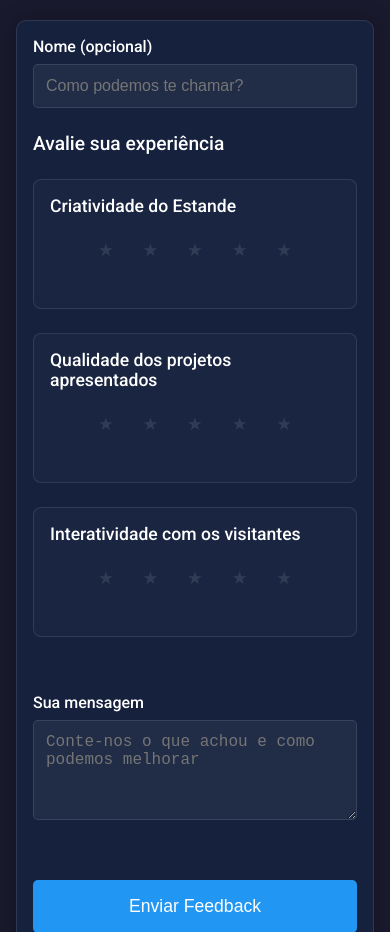
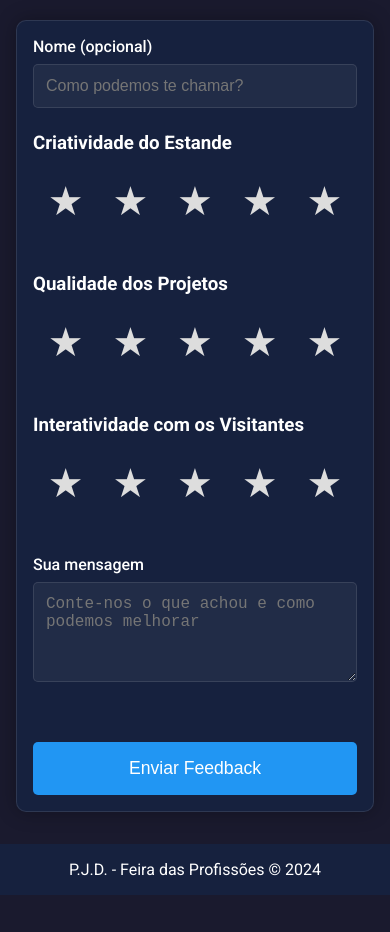
Before and after one commit to byezac/AVALIA--ES-FEIRA, a plain HTML site: page index.html in a window 390 px wide. Shown: the part 1620-2552 px from the top of the page. After the commit the page ends 2515 px from the top, so only its background shows below. Drawn offline with Linux system fonts and the light colour scheme.

Commit message:
star-commit-att

```diff
--- a/index.html
+++ b/index.html
@@ -4,6 +4,7 @@
     <meta charset="UTF-8">
     <meta name="viewport" content="width=device-width, initial-scale=1.0">
     <title>Feedback - Estande P.J.D.</title>
+    <link rel="shortcut icon" href="img/favicon.ico" type="image/x-icon">
     <link rel="stylesheet" href="styles/styles.css">
     <link rel="preconnect" href="https://fonts.googleapis.com">
     <link rel="preconnect" href="https://fonts.gstatic.com" crossorigin>
@@ -42,57 +43,53 @@
                 <input type="text" id="nome" name="nome" placeholder="Como podemos te chamar?">
             </div>
 
-            <fieldset class="rating-group">
-                <legend>Avalie sua experiência</legend>
+            <div class="rating-group">
+                <h3>Criatividade do Estande</h3>
+                <div class="stars" data-rating="criatividade">
+                    <input type="radio" name="criatividade" value="1" id="criatividade-1">
+                    <label for="criatividade-1">★</label>
+                    <input type="radio" name="criatividade" value="2" id="criatividade-2">
+                    <label for="criatividade-2">★</label>
+                    <input type="radio" name="criatividade" value="3" id="criatividade-3">
+                    <label for="criatividade-3">★</label>
+                    <input type="radio" name="criatividade" value="4" id="criatividade-4">
+                    <label for="criatividade-4">★</label>
+                    <input type="radio" name="criatividade" value="5" id="criatividade-5">
+                    <label for="criatividade-5">★</label>
+                </div>
+            </div>
 
-                <div class="rating-item">
-                    <label for="criatividade">Criatividade do Estande</label>
-                    <div class="star-rating">
-                        <input type="radio" id="criatividade5" name="criatividade" value="5">
-                        <label for="criatividade5">★</label>
-                        <input type="radio" id="criatividade4" name="criatividade" value="4">
-                        <label for="criatividade4">★</label>
-                        <input type="radio" id="criatividade3" name="criatividade" value="3">
-                        <label for="criatividade3">★</label>
-                        <input type="radio" id="criatividade2" name="criatividade" value="2">
-                        <label for="criatividade2">★</label>
-                        <input type="radio" id="criatividade1" name="criatividade" value="1">
-                        <label for="criatividade1">★</label>
-                    </div>
+            <div class="rating-group">
+                <h3>Qualidade dos Projetos</h3>
+                <div class="stars" data-rating="projetos">
+                    <input type="radio" name="projetos" value="1" id="projetos-1">
+                    <label for="projetos-1">★</label>
+                    <input type="radio" name="projetos" value="2" id="projetos-2">
+                    <label for="projetos-2">★</label>
+                    <input type="radio" name="projetos" value="3" id="projetos-3">
+                    <label for="projetos-3">★</label>
+                    <input type="radio" name="projetos" value="4" id="projetos-4">
+                    <label for="projetos-4">★</label>
+                    <input type="radio" name="projetos" value="5" id="projetos-5">
+                    <label for="projetos-5">★</label>
                 </div>
+            </div>
 
-                <div class="rating-item">
-                    <label for="projetos">Qualidade dos projetos apresentados</label>
-                    <div class="star-rating">
-                        <input type="radio" id="projetos5" name="projetos" value="5">
-                        <label for="projetos5">★</label>
-                        <input type="radio" id="projetos4" name="projetos" value="4">
-                        <label for="projetos4">★</label>
-                        <input type="radio" id="projetos3" name="projetos" value="3">
-                        <label for="projetos3">★</label>
-                        <input type="radio" id="projetos2" name="projetos" value="2">
-                        <label for="projetos2">★</label>
-                        <input type="radio" id="projetos1" name="projetos" value="1">
-                        <label for="projetos1">★</label>
-                    </div>
+            <div class="rating-group">
+                <h3>Interatividade com os Visitantes</h3>
+                <div class="stars" data-rating="interatividade">
+                    <input type="radio" name="interatividade" value="1" id="interatividade-1">
+                    <label for="interatividade-1">★</label>
+                    <input type="radio" name="interatividade" value="2" id="interatividade-2">
+                    <label for="interatividade-2">★</label>
+                    <input type="radio" name="interatividade" value="3" id="interatividade-3">
+                    <label for="interatividade-3">★</label>
+                    <input type="radio" name="interatividade" value="4" id="interatividade-4">
+                    <label for="interatividade-4">★</label>
+                    <input type="radio" name="interatividade" value="5" id="interatividade-5">
+                    <label for="interatividade-5">★</label>
                 </div>
-
-                <div class="rating-item">
-                    <label for="interatividade">Interatividade com os visitantes</label>
-                    <div class="star-rating">
-                        <input type="radio" id="interatividade1" name="interatividade" value="1">
-                        <label for="interatividade1">★</label>
-                        <input type="radio" id="interatividade2" name="interatividade" value="2">
-                        <label for="interatividade2">★</label>
-                        <input type="radio" id="interatividade3" name="interatividade" value="3">
-                        <label for="interatividade3">★</label>
-                        <input type="radio" id="interatividade4" name="interatividade" value="4">
-                        <label for="interatividade4">★</label>
-                        <input type="radio" id="interatividade5" name="interatividade" value="5">
-                        <label for="interatividade5">★</label>
-                    </div>
-                </div>
-            </fieldset>
+            </div>
 
             <div class="input-group">
                 <label for="comentarios">Sua mensagem</label>
--- a/scripts/script.js
+++ b/scripts/script.js
@@ -56,3 +56,31 @@
         localStorage.setItem('avaliacoes_backup', JSON.stringify(backup));
     }
 }
+
+// Função para gerenciar a seleção das estrelas
+function initializeStarRatings() {
+    const ratingGroups = document.querySelectorAll('.rating-group');
+
+    ratingGroups.forEach(group => {
+        const stars = group.querySelectorAll('input[type="radio"]');
+
+        stars.forEach(star => {
+            star.addEventListener('change', (e) => {
+                const value = e.target.value;
+                const name = e.target.name;
+
+                // Limpa outras seleções no mesmo grupo
+                stars.forEach(s => {
+                    if (s.name === name && s.value <= value) {
+                        s.checked = true;
+                    } else if (s.name === name) {
+                        s.checked = false;
+                    }
+                });
+            });
+        });
+    });
+}
+
+// Inicializa o sistema de rating quando o documento carregar
+document.addEventListener('DOMContentLoaded', initializeStarRatings);
--- a/styles/styles.css
+++ b/styles/styles.css
@@ -153,38 +153,30 @@
     border: 1px solid var(--border-color);
 }
 
-.star-rating {
+.stars {
     display: flex;
     flex-direction: row-reverse;
     justify-content: flex-end;
-    gap: 0.5rem;
-    margin-top: 0.5rem;
 }
 
-.star-rating input {
+.stars input {
     display: none;
 }
 
-.star-rating label {
-    font-size: 2rem;
-    color: var(--border-color);
+.stars label {
     cursor: pointer;
-    transition: color 0.2s ease;
+    font-size: 25px;
+    color: #ddd;
+    padding: 5px;
 }
 
-.star-rating label:hover,
-.star-rating label:hover ~ label,
-.star-rating input:checked ~ label {
-    color: var(--star-color);
+.stars input:checked ~ label {
+    color: #ffd700;
 }
 
-.star-rating:hover input:checked ~ label {
-    color: var(--border-color);
-}
-
-.star-rating:hover label:hover,
-.star-rating:hover label:hover ~ label {
-    color: var(--star-color);
+.stars label:hover,
+.stars label:hover ~ label {
+    color: #ffd700;
 }
 
 .button-group {
@@ -258,13 +250,13 @@
         padding: 1rem;
     }
 
-    .star-rating {
+    .stars {
         gap: 0.8rem;
         justify-content: center;
         margin: 1rem 0;
     }
 
-    .star-rating label {
+    .stars label {
         font-size: 2.5rem;
         padding: 0.5rem 0.3rem;
     }
@@ -301,11 +293,11 @@
 }
 
 @media (max-width: 360px) {
-    .star-rating {
+    .stars {
         gap: 0.5rem;
     }
 
-    .star-rating label {
+    .stars label {
         font-size: 2rem;
     }
 }
@@ -318,13 +310,13 @@
     }
 }
 
-.star-rating label {
+.stars label {
     -webkit-tap-highlight-color: transparent;
     cursor: pointer;
     padding: 0.5rem;
 }
 
-.star-rating {
+.stars {
     user-select: none;
     -webkit-user-select: none;
 }
```
Also changed, not shown: img/WhatsApp Image 2024-11-18 at 07.50.27.jpeg (added), img/favicon.ico (added).
